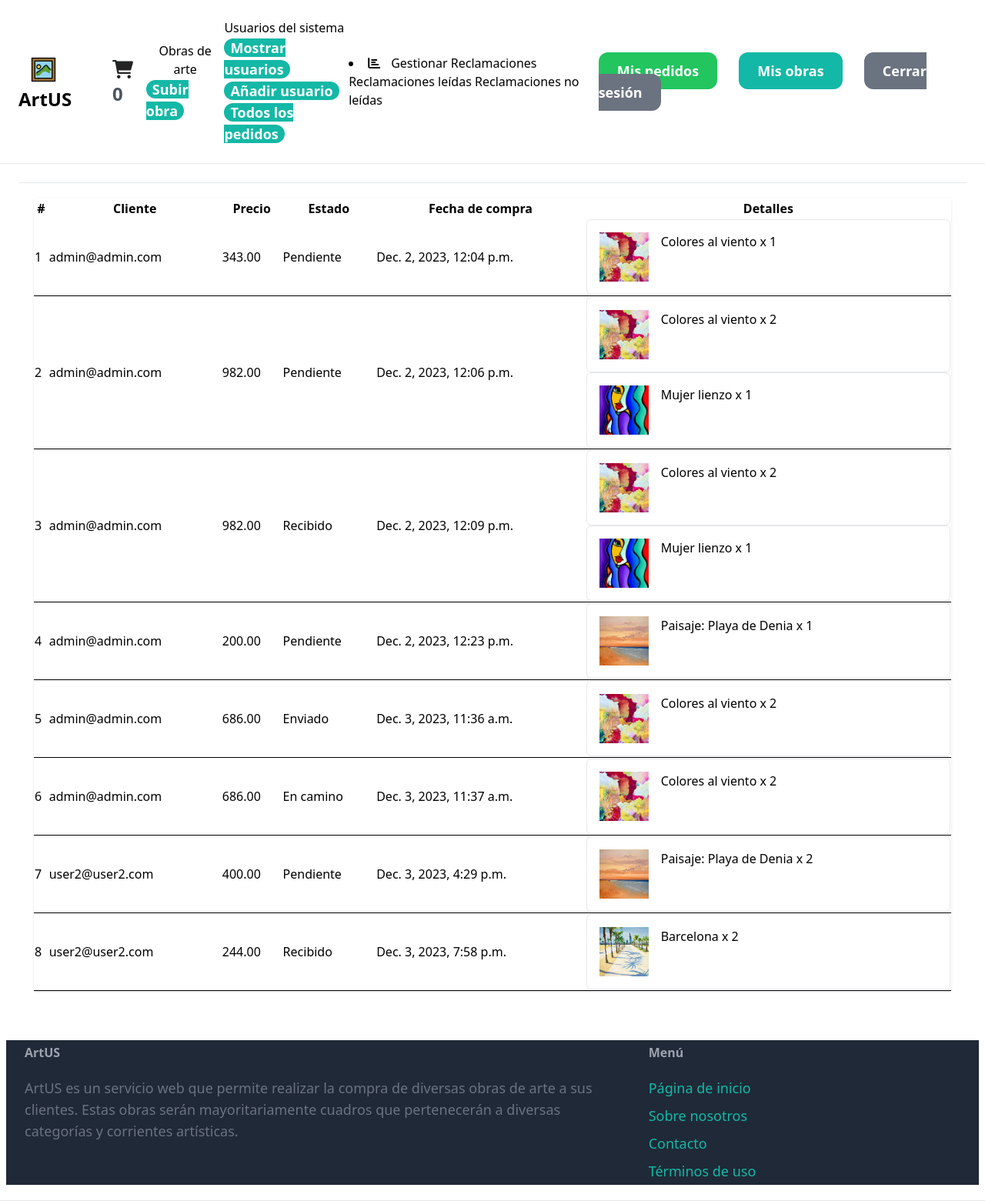
After one commit to Yuuta094/PGPI-G2.12, a Django app: page /all-orders in a window 1280 px wide. The commit adds this page. Shown: the whole page at 77% size. Run offline with Django 4.2, Linux system fonts and the light colour scheme; a user stored in the database is signed in; data comes from the database, SQL or seed files in the repository; some libraries are stand-ins or nearby versions.

Commit message:
feat: manejar pedidos como admin

```diff
--- a/artUS/artus/core/templates/core/base.html
+++ b/artUS/artus/core/templates/core/base.html
@@ -53,6 +53,7 @@
                                 <ul>
                                     <li><a href="{% url 'core:show' %}" class="px-2 py-0.3 text-lg font-semibold bg-teal-500 text-white rounded-xl hover:bg-teal-700">Mostrar usuarios</a></li>
                                     <li><a href="{% url 'core:create' %}" class="px-2 py-0.3 text-lg font-semibold bg-teal-500 text-white rounded-xl hover:bg-teal-700">Añadir usuario</a></li>
+                                    <li><a href="{% url 'carrito:admin-orders' %}" class="px-2 py-0.3 text-lg font-semibold bg-teal-500 text-white rounded-xl hover:bg-teal-700">Todos los pedidos</a></li>
                                 </ul>
                             </li>
                         </ul>
--- /dev/null
+++ b/artUS/artus/shoppingCart/templates/adminOrders.html
@@ -0,0 +1,57 @@
+{% extends 'core/base.html' %}
+
+{% block content %}
+
+<!DOCTYPE html>
+{% load static %}
+    <html lang="es">
+    <head>
+        <title>Todos los pedidos</title>
+        <link rel="stylesheet" href="https://cdnjs.cloudflare.com/ajax/libs/font-awesome/6.2.1/css/all.min.css" integrity="sha512-MV7K8+y+gLIBoVD59lQIYicR65iaqukzvf/nwasF0nqhPay5w/9lJmVM2hMDcnK1OnMGCdVK+iQrJ7lzPJQd1w==" crossorigin="anonymous" referrerpolicy="no-referrer" />
+    </head>
+    <body>
+    <hr class="mt-0">
+    <div class="card shadow m-5" id="myorder">
+        <div class="card-body">
+            <div class="container-fluid">
+                <table class="table table-bordered" style="width:100%">
+                    <thead>
+                    <tr>
+                        <th>#</th>
+                        <th>Cliente</th>
+                        <th>Precio</th>
+                        <th>Estado</th>
+                        <th>Fecha de compra</th>
+                        <th>Detalles</th>
+                    </tr>
+                    </thead>
+                    <tbody>
+                    {% for i in orders %}
+                    <tr style="border-bottom: 1px solid #000;">
+                        <td>{{forloop.counter}}</td>
+                        <td>{{i.customer}}</td>
+                        <td>{{i.total_price}}</td>
+                        <td><a href="" class="btn btn-primary" title="Ver estado del pedido">{{i.get_status_display}}</a></td>
+                        <td>{{i.created}}</td>
+                        <td>
+                            {% for detail in orderdetails%}
+                                {% if detail.order.id == i.id %}
+                                    <li class="border p-4 rounded-md flex items-start">
+                                        <img src="{{ detail.product.image.url }}" alt="{{ detail.product.name }}" class="w-16 h-16 object-cover mr-4">
+                                        <p class="text-grey-darker">{{detail.product.name}} x {{detail.cant}}</p>
+                                        <br>
+                                    </li>
+                                {% endif %}
+                            {% endfor %}
+                        </td>
+                    </tr>
+                    {% endfor %}
+                    </tbody>
+                </table>
+            </div>
+        </div>
+    </div>
+    </body>
+    </html>
+
+{% endblock %}
--- a/artUS/artus/shoppingCart/urls.py
+++ b/artUS/artus/shoppingCart/urls.py
@@ -16,5 +16,8 @@ urlpatterns = [
     path('my-order/', views.myOrder, name="my-order"),
     path('user-feedback/<int:order_id>/', views.user_feedback, name="user-feedback"),
     path('select-order/', views.unauthenticatedOrderTrack, name="select-order"),
+    path('manage-feedback/', views.manage_feedback, name="manage-feedback"),
+    path('change-order-status/<int:pid>/', views.change_order_status, name="change_order_status"),
+    path('all-orders', views.adminOrders, name="admin-orders"),
 
 ]
--- a/artUS/artus/shoppingCart/views.py
+++ b/artUS/artus/shoppingCart/views.py
@@ -98,6 +98,9 @@ def carrito_detail(request):
     shopping_cart = request.session.get('shopping_cart', {})
     cart_items = [CartItem(artwork_id=artwork_id, **data) for artwork_id, data in shopping_cart.items()]
     total = float(calculate_total(cart_items))
+    if total == 0:
+        messages.error(request, 'No hay productos en el carrito.')
+        return redirect('core:index')
     if request.user.is_authenticated:
         if request.method == 'POST':
             form = PurchaseForm(request.POST)
@@ -114,6 +117,7 @@ def carrito_detail(request):
                 order_detail = [Order_Detail(product=item.artwork, cant=item.quantity, order=order) for item in cart_items]
                 order.save()
                 order_detail = Order_Detail.objects.bulk_create(order_detail)
+                request.session['shopping_cart'] = {}
                 if 'save_data' in request.POST:
                     customer, created = Customer.objects.get_or_create(user=request.user)
                     customer.telephone = form.cleaned_data['telephone']
@@ -142,7 +146,11 @@ def carrito_detail(request):
                 order.country = form.cleaned_data['country']
                 order.city = form.cleaned_data['city']
                 order.zip_code = form.cleaned_data['zip_code']
+                order_detail = [Order_Detail(product=item.artwork, cant=item.quantity, order=order) for item in cart_items]
                 order.save()
+                order_detail = Order_Detail.objects.bulk_create(order_detail)
+                request.session['shopping_cart'] = {}
+                return redirect(reverse('core:index'))
         else:
             form = PurchaseNotLoggedForm()
     return render(request, 'shoppincartdetail.html', {'cart_items': cart_items, 'total': total, 'form': form})
@@ -208,16 +216,32 @@ def user_feedback(request, order_id):
 def manage_feedback(request):
     action = request.GET.get('action', 0)
     feedback = Feedback.objects.filter(status=int(action))
-    return render(request, 'manage_feedback.html', locals())
+    return render(request, 'manage-feedback.html', locals())
 
 def delete_feedback(request, pid):
     feedback = Feedback.objects.get(id=pid)
     feedback.delete()
     messages.success(request, "Deleted successfully")
-    return redirect('manage_feedback')
+    return redirect('manage-feedback')
 
 def read_feedback(request, pid):
     feedback = Feedback.objects.get(id=pid)
     feedback.status = 1
     feedback.save()
     return HttpResponse(json.dumps({'id':1, 'status':'success'}), content_type="application/json")
+
+def change_order_status(request, pid):
+    order = Order.objects.get(id=pid)
+    status = request.GET.get('status')
+    if status:
+        order.status = status
+        order.save()
+        messages.success(request, "Order status changed.")
+    return redirect('my-order')
+
+def adminOrders(request):
+    if not request.user.is_staff:
+        return redirect('core:index')
+    orders = Order.objects.all()
+    orderdetails = Order_Detail.objects.all()
+    return render(request, "adminOrders.html", locals())
```
